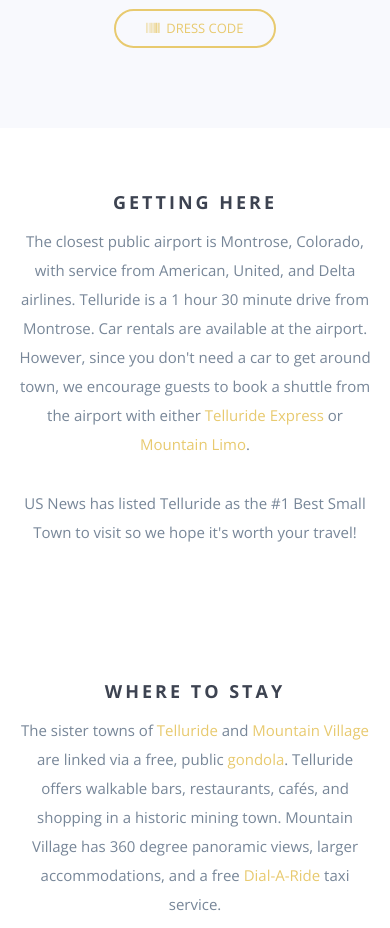
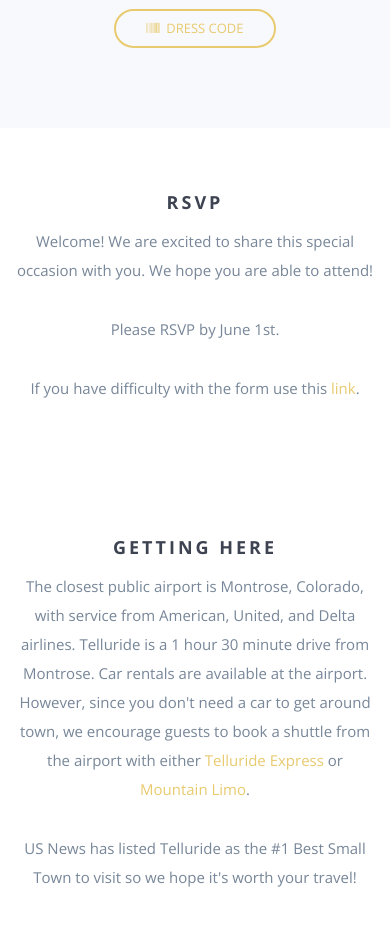
Before and after one commit to mogenson/mogenson.github.io, a website: page index.html in a window 390 px wide. Shown: the part 2980-3908 px from the top of the page. Drawn offline with nearby package versions, Linux system fonts and the light colour scheme; some packages are replaced by stand-ins of ours; a script that the page names is missing.

Commit message:
add rsvp form

```diff
--- a/index.html
+++ b/index.html
@@ -53,11 +53,11 @@
                             <li class="hidden-sm hidden-xs"><a href="#video-bg">Telluride</a></li>
                             <li><a href="#map">Location</a></li>
                             <li><a href="#events">Events</a></li>
+                            <li><a href="#rsvp">RSVP</a></li>
                             <li><a href="#travel">Travel</a></li>
                             <li><a href="#lodging">Lodging</a></li>
                             <li><a href="#registry">Registry</a></li>
                             <li><a href="#eng-pics">Engagement</a></li>
-                            <!--<li><a href="#rsvp">RSVP</a></li>-->
                         </ul>
                     </nav>
                 </div>
@@ -199,6 +199,26 @@
             </div><!-- /.modal-content -->
         </div><!-- /.modal-dialog -->
     </div><!-- /.modal -->
+</section>
+
+<section id="rsvp" class="section-padding">
+    <div class="container">
+        <div class="row">
+            <div class="col-md-12 text-center">
+                <h3>RSVP</h3>
+                <p>Welcome! We are excited to share this special occasion with you. We hope you are able to attend!</p>
+                <p>Please RSVP by June 1st.</p>
+                <p>If you have difficulty with the form use this <a href="https://amyandmike2020.rsvpify.com">link</a>.</p>
+                <script type="text/javascript" src="https://app.rsvpify.com/embed/500339980" scrolling="yes"></script>
+                <script type="text/javascript" src="https://app.rsvpify.com/js/iframeResizer.min.js"></script>
+                <script type="text/javascript">
+                    iFrameResize({
+                            autoResize: true, checkOrigin: false, heightCalculationMethod: 'lowestElement', enablePublicMethods: true
+                        }, "#RSVPifyIFrame");
+                </script>
+            </div>
+        </div>
+    </div>
 </section>
 
 <section id="travel" class="section-padding">
```
